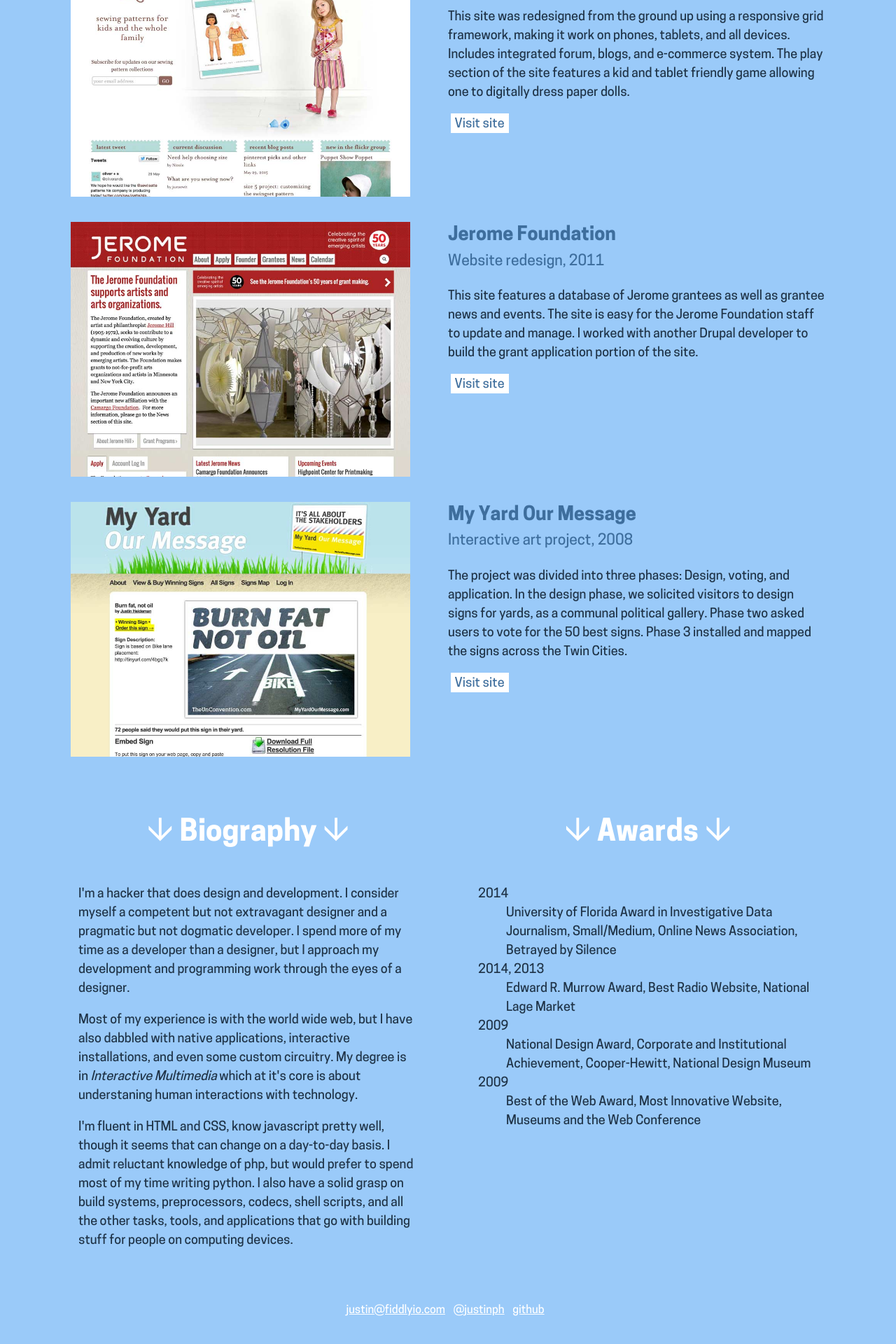
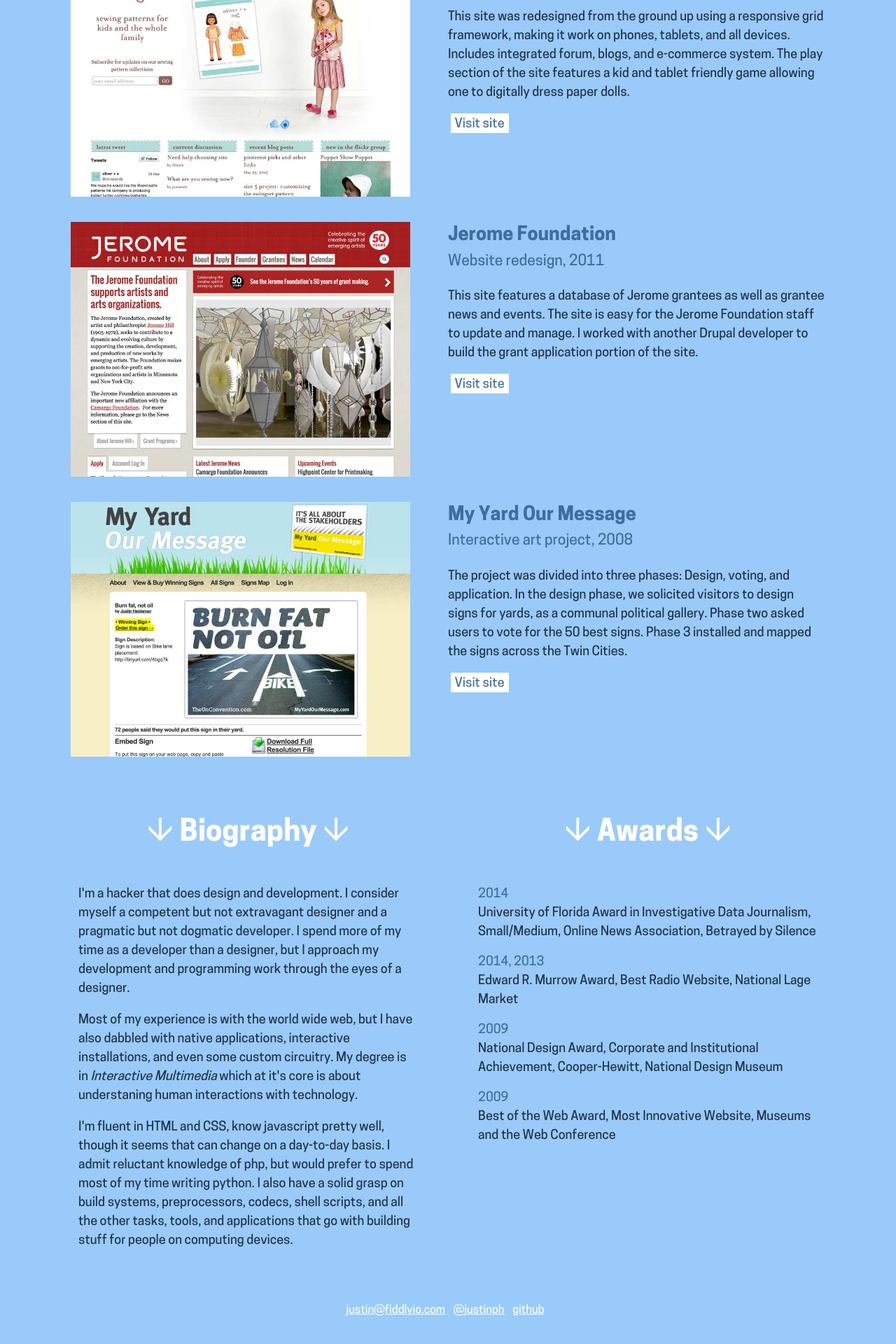
Before and after one commit to justinph/justinph.github.io, a Jekyll site: the page built from index.html, in a window 1280 px wide. Shown: the part 2428-4348 px from the top of the page at 70% size. Built offline with Jekyll 4.4.1, drawn with Linux system fonts in a browser that asks for light colours.

Commit message:
update awards list formatting

```diff
--- a/_sass/_layout.scss
+++ b/_sass/_layout.scss
@@ -113,6 +113,23 @@ h3.page-heading{
 
 }
 
+dl{}
+dt{
+    //font-size: .9rem;
+    color: $brand-color;
+}
+dd{
+    margin: 0 0 1rem 0;
+    a{
+        color: $super-dark;
+        text-decoration: none;
+        &:hover{
+            text-decoration: underline;
+        }
+    }
+}
+
+
 footer{
     margin: 3em 1em 1em;
     nav{
--- a/index.html
+++ b/index.html
@@ -65,15 +65,15 @@ layout: default
             <h3 class="page-heading" id="awards">Awards</h3>
             <dl>
                 <dt>2014</dt>
-                <dd>University of Florida Award in Investigative Data Journalism, Small/Medium, Online News Association, Betrayed by Silence</dd>
+                <dd><a href="http://journalists.org/2014/08/25/2014-online-journalism-awards-finalists-announced/">University of Florida Award in Investigative Data Journalism, Small/Medium, Online News Association, Betrayed by Silence</a></dd>
                 <dt>2014, 2013</dt>
-                <dd>Edward R. Murrow Award, Best Radio Website, National Lage Market</dd>
+                <dd><a href="http://www.rtdna.org/content/2014_national_edward_r_murrow_award_winners">Edward R. Murrow Award, Best Radio Website, National Lage Market</a></dd>
 
                 <dt>2009</dt>
-                <dd>National Design Award, Corporate and Institutional Achievement, Cooper-Hewitt, National Design Museum
+                <dd><a href="http://www.walkerart.org/magazine/2009/walker-art-center-recipient-of-national-desig">National Design Award, Corporate and Institutional Achievement, Cooper-Hewitt, National Design Museum</a>
                 </dd>
                 <dt>2009</dt>
-                <dd>Best of the Web Award, Most Innovative Website, Museums and the Web Conference</dd>
+                <dd><a href="http://www.museumsandtheweb.com/forum/mw2009_best_web_sites_selected">Best of the Web Award, Most Innovative Website, Museums and the Web Conference</a></dd>
             </dl>
         </li>
 
```
